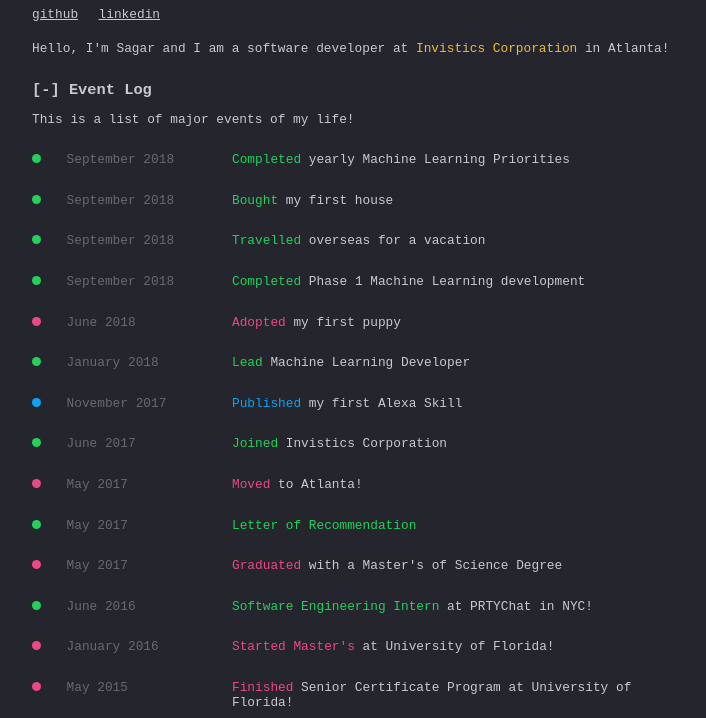
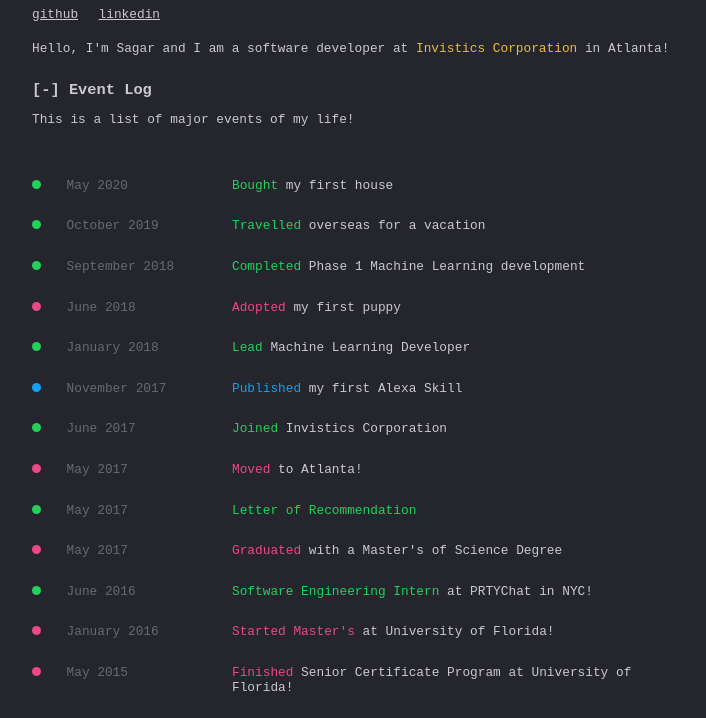
Before and after one commit to TewariSagar/TewariSagar.github.io, a plain HTML site: page index.html in a window 1280 px wide. Both pictures are taken after a click on the element "Event Log". Shown: the part 62-780 px from the top of the page, without its empty margins (283-989 px from the left). Drawn offline with Linux system fonts and the light colour scheme.

Commit message:
Update index.html

```diff
--- a/index.html
+++ b/index.html
@@ -37,17 +37,14 @@
     <!--   <div class="loading">Loading...</div> -->
       <ul id="highlights">
 	  <li class="job">
-	  <div class="left">September 2018
-       </div><div class="desc"><div><em>Completed</em> yearly Machine Learning Priorities
-	   </div><div class="info">Successfully finished yearly Machine Learning priorities for the organization 4 months ahead of schedule</div></div></li>
 
 	  <li class="job">
-	  <div class="left">September 2018
+	  <div class="left">May 2020
        </div><div class="desc"><div><em>Bought</em>  my first house
 	   </div><div class="info">Loganville, GA</div></div></li>
 
 	  <li class="job">
-	  <div class="left">September 2018
+	  <div class="left">October 2019
        </div><div class="desc"><div><em>Travelled</em>  overseas for a vacation
 	   </div><div class="info">Visited Turkey and India</div></div></li>
 
```
